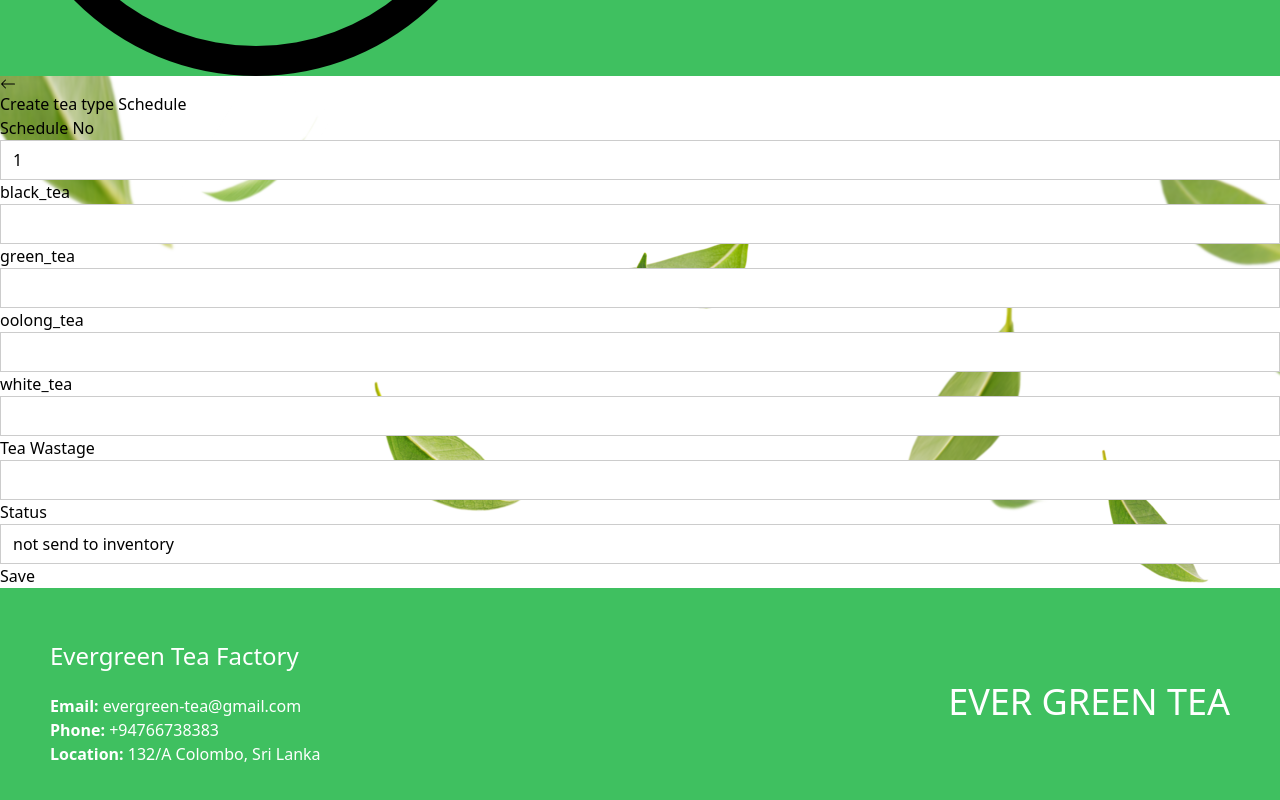
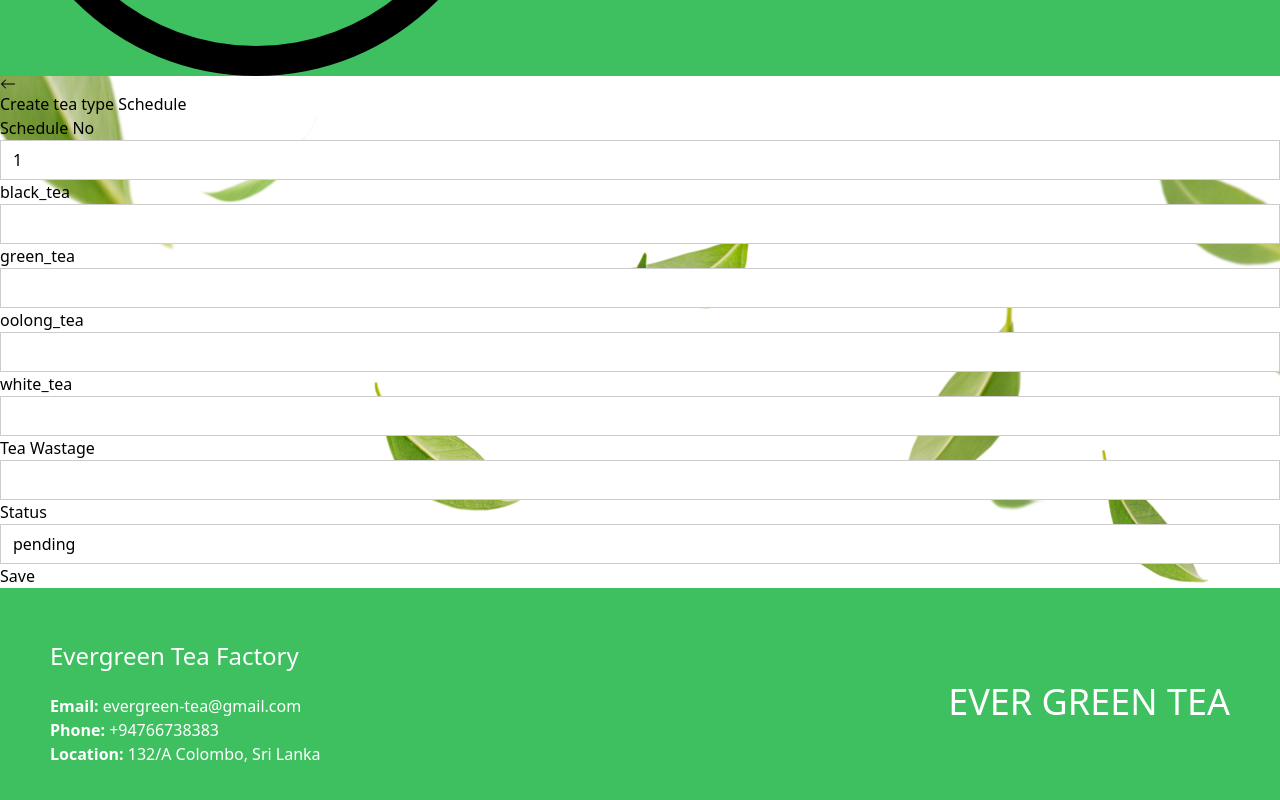
Before and after one commit to Tharusha200219/TEA_FACTORY_MANAGEMENT_SYSTEM_Year_2_Semester_2_Project, a React (Vite) app in the folder frontend/: page /teatypes/creates in a window 1280 px wide. Shown: the part 524-1324 px from the top of the page. Built offline with nearby package versions, Linux system fonts and the light colour scheme; no server answers; what @react-pdf/renderer would draw is missing.

Commit message:
some update
some update

```diff
--- a/frontend/src/pages/Createteatypes.jsx
+++ b/frontend/src/pages/Createteatypes.jsx
@@ -14,7 +14,7 @@ const Createteatypes = () => {
     const [oolong_tea, setoolong_tea] = useState('');
     const [white_tea, setwhite_tea] = useState('');
     const [tea_wastage, setTea_wastage] = useState('');
-    const [status, setStatus] = useState('not send to inventory'); // Added state for status with default value
+    const [status, setStatus] = useState('pending'); // Added state for status with default value
     const [loading, setLoading] = useState(false);
     const navigate = useNavigate();
 
--- a/frontend/src/pages/Teatypehome.jsx
+++ b/frontend/src/pages/Teatypehome.jsx
@@ -128,7 +128,7 @@ const Teatypehome = () => {
                                     <th className='px-6 py-3 text-left text-xs font-medium text-white uppercase tracking-wider bg-black'>Tea Wastage</th>
                                     <th className='px-6 py-3 text-left text-xs font-medium text-white uppercase tracking-wider bg-black'>Status</th>
                                     <th className='px-6 py-3 text-left text-xs font-medium text-white uppercase tracking-wider bg-black'>Actions</th>
-                                    <th className='px-6 py-3 text-left text-xs font-medium text-white uppercase tracking-wider bg-black'>Update Status</th> {/* New column */}
+
                                 </tr>
                             </thead>
                             <tbody className="bg-white divide-y divide-gray-200">
@@ -154,11 +154,7 @@ const Teatypehome = () => {
                                                 </Link>
                                             </div>
                                         </td>
-                                        <td className='px-6 py-4 whitespace-nowrap'>
-                                            <button onClick={() => updateStatus(teatype._id)} className='px-4 py-2 rounded-full bg-blue-500 hover:bg-blue-600 text-white'>
-                                                Update Status
-                                            </button>
-                                        </td>
+
                                     </tr>
                                 ))}
                             </tbody>
```
